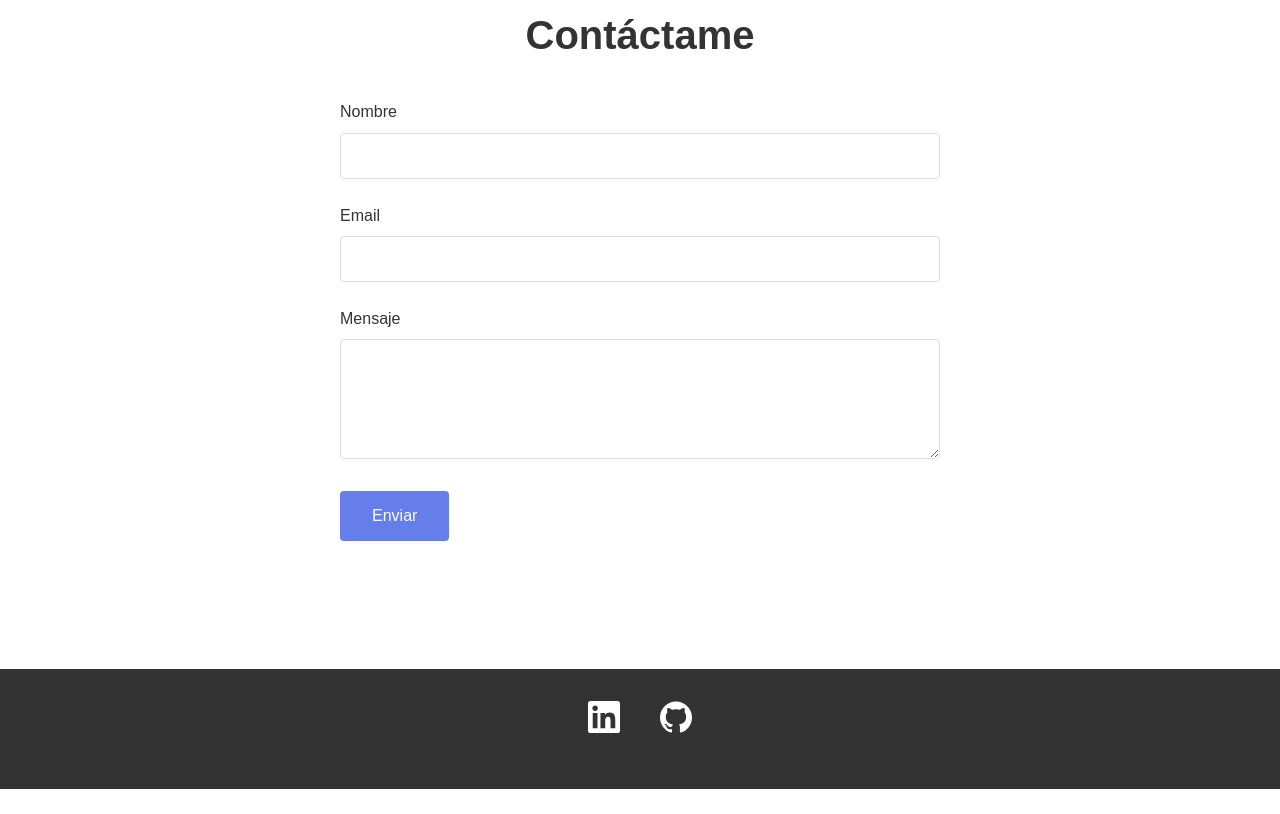
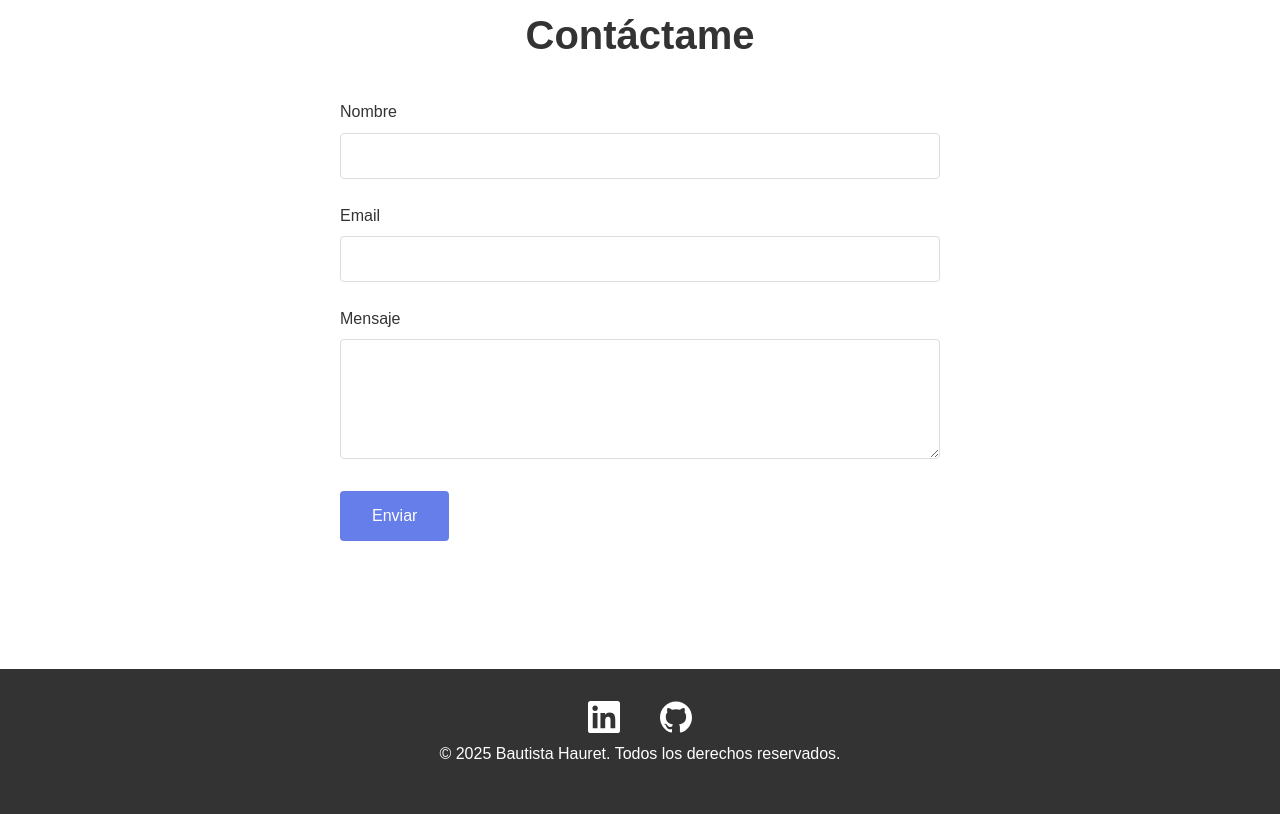
Before and after one commit to bautihauretdev/Mi-portfolio-web, a plain HTML site: page index.html in a window 1280 px wide. Shown: the part 1716-2530 px from the top of the page. Before the commit the page ends 2505 px from the top, so only its background shows below. Drawn offline with Linux system fonts and the light colour scheme.

Commit message:
agrego derechos de autor en el footer de la web

```diff
--- a/index.html
+++ b/index.html
@@ -112,6 +112,7 @@
       <a href="https://github.com/bautihauretdev" target="_blank" rel="noopener noreferrer">
         <img src="imagenes/logo_redes/foto github.svg" alt="GitHub" class="social-icon">
       </a>
+  <p>&copy; 2025 Bautista Hauret. Todos los derechos reservados.</p>
     </div>
   </footer>
 
```
